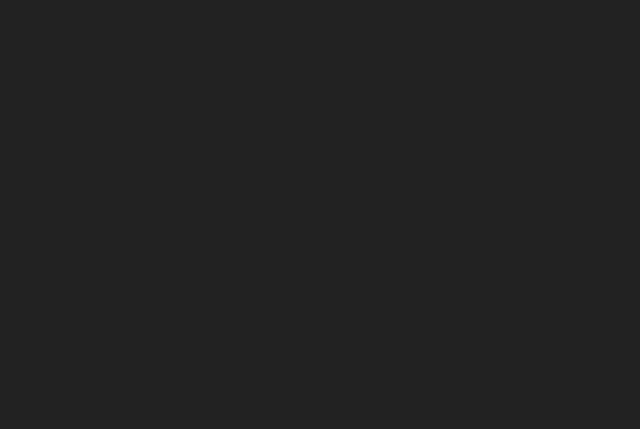
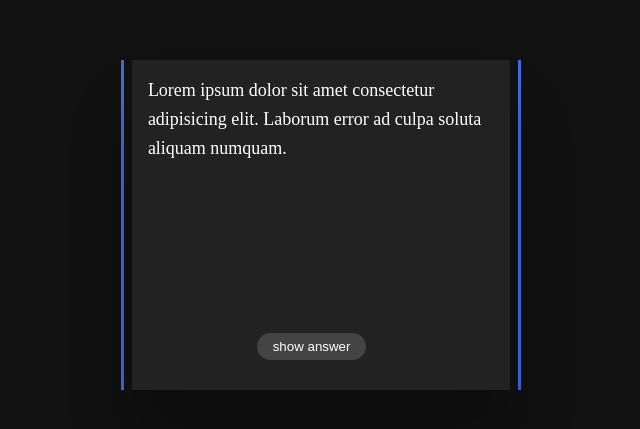
Before and after one commit to BrownEdgar/React_developers, a React (Vite) app: page / in a window 1280 px wide. Shown: the part 175-604 px from the top of the page, without its empty margins (319-959 px from the left). Built offline with nearby package versions, Linux system fonts and the light colour scheme.

Commit message:
add useTransition & customHook kexamples

```diff
--- /dev/null
+++ b/src/components/Edgar/Hooks/CustomHook/App.jsx
@@ -0,0 +1,27 @@
+import React, { useEffect } from 'react'
+import useCustomHook from './CustomHook'
+import useFetch from './useFetch'
+
+export default function App() {
+	const [count, { reset, incrementBy, decrimentBy }] = useCustomHook(0)
+	const [data, addPosts] = useFetch({
+		url: 'https://jsonplaceholder.typicode.com/posts',
+		initialValue: [],
+		limit: 2
+	});
+
+	useEffect(() => {
+		console.log('ok')
+	}, [data])
+// ???????????????????
+
+
+	return (
+		<div>
+			<h1>Data: {JSON.stringify(data, null, 1)}</h1>
+			<button onClick={() => incrementBy(4)}>incrementBy 4</button>
+			<button onClick={() => decrimentBy(2)}>decrimentBy 2</button>
+			<button onClick={addPosts}>addPosts</button>
+		</div>
+	)
+}
--- /dev/null
+++ b/src/components/Edgar/Hooks/useTransition/App.jsx
@@ -0,0 +1,58 @@
+import React, { useState, useEffect, useTransition} from 'react';
+import axios from 'axios'
+
+export default function App() {
+	const [comments, setComments] = useState([])
+	const [searchValue, setSearchValue] = useState('')
+	const [isPending, startTransition] = useTransition();
+
+	const handleSubmit = (e) => {
+		e.preventDefault()
+	}
+
+	useEffect(() => {
+		axios('https://jsonplaceholder.typicode.com/photos')
+			.then(res => setComments(res.data))
+	}, [])
+
+	const handleChange = (e) => {
+		const { value } = e.target;
+		startTransition(() => setSearchValue(value))
+	}
+
+	const filterCommets = (comments, searchValue) => {
+		if (!searchValue) {
+			return comments;
+		}
+		return comments.filter(comment => comment.title.includes(searchValue))
+	}
+
+	return (
+		<div>
+			<form onSubmit={handleSubmit}>
+				<input type="text" onChange={handleChange} />
+			</form>
+			<div className="comments">
+				{
+					isPending && <h1>Loading...</h1>
+				}
+				{
+					filterCommets(comments, searchValue)
+						.map(elem => {
+							return <div
+								key={elem.id}
+								style={{
+									margin: '14px auto',
+									borderBottom: '2px solid grey',
+									padding: '14px'
+								}}>
+									<img src={elem.url} alt="" width={200}/>
+								<h2>{elem.title}</h2>
+								<p>Lorem ipsum dolor sit, amet consectetur adipisicing elit. Expedita corporis, soluta delectus eaque libero dolorem iure iusto ipsum sed amet.</p>
+							</div>
+						})
+				}
+			</div>
+		</div>
+	)
+}
--- /dev/null
+++ b/src/components/Edgar/Test2/App.css
@@ -0,0 +1,81 @@
+.wrap {
+	width: 100%;
+	height: 100vh;
+	display: flex;
+	justify-content: center;
+	align-items: center;
+	background-color: #111;
+}
+
+.box {
+	border-right: 3px solid royalblue;
+	border-left: 3px solid royalblue;
+	color: #fff;
+	padding: 1rem;
+	position: relative;
+	padding: 1rem;
+	border-radius: 0;
+	transform-style: preserve-3d;
+	perspective: 1000px;
+	height: 330px;
+	width: 400px;
+}
+
+.box p {
+	line-height: 1.6;
+	font-size: 18px;
+}
+
+.box button {
+	padding: 6px 16px;
+	border: 0;
+	margin: 20px 0;
+	cursor: pointer;
+	border-radius: 16px;
+	background-color: #444;
+	color: #fff;
+	transition: 0.3s;
+	position: absolute;
+	bottom: 10px;
+	left: 33%;
+
+}
+
+.box button:hover {
+	color: greenyellow;
+	transition: 0.3s;
+}
+
+.box button:active {
+	scale: 0.95;
+	transition: 0.3s;
+	background-color: #fff;
+	color: #111;
+}
+
+.box>div {
+	position: absolute;
+	width: 96%;
+	margin: 0 auto;
+	height: 100%;
+	left: 2%;
+	top: 0px;
+	backface-visibility: hidden;
+	transition: transform 1s;
+	box-shadow: rgba(0, 0, 0, 0.25) 0px 54px 55px;
+	background-color: #222;
+	padding: 1rem;
+}
+
+.answer {
+	transform: rotateY(-180deg);
+
+}
+
+.box.active .answer {
+	transform: rotateY(0deg);
+}
+
+.box.active .question {
+	transform: rotateY(180deg);
+}
--- a/src/components/Edgar/Test2/App.jsx
+++ b/src/components/Edgar/Test2/App.jsx
@@ -1,22 +1,34 @@
 import React, { useState, useEffect } from 'react'
 
+import './App.css'
+
 export default function App() {
-	const [data, setData] = useState([])
+	const [data, setData] = useState([
+		{
+			id: 1,
+			question: "Lorem ipsum dolor sit amet consectetur adipisicing elit. Laborum error ad culpa soluta aliquam numquam.",
+			answer: 'Lorem ipsum, dolor sit amet consectetur adipisicing elit. Aspernatur alias reiciendis praesentium quas.'
+		}
+	])
+	const [isShow, setIsShow] = useState(false)
 
 
-	useEffect(() => {
-		const handleClick = (e) => {
-			console.log("ok")
-		}
-		window.addEventListener('mousemove', handleClick)
-		return () => window.removeEventListener('mousemove', handleClick)
-	}, [])
+	const toggleShow = () => {
+		setIsShow(!isShow)
+	}
 
 	return (
-		<div>
-			{
-				data.map((elem, index) => <p key={index}>{elem}</p>)
-			}
+		<div className='wrap'>
+			<div className={`box ${isShow ? 'active' : ''}`}>
+				<div className="question">
+					<p>{data[0].question}</p>
+					<button onClick={toggleShow}>show answer</button>
+				</div>
+				<div className="answer">
+					<p>{data[0].answer}</p>
+					<button onClick={toggleShow}>hide answer</button>
+				</div>
+			</div>
 		</div>
 	)
 }
--- a/src/index.css
+++ b/src/index.css
@@ -7,14 +7,14 @@
 
 }
 
-body {
+/* body {
 	line-height: 1.6;
 	font-family: 'Outfit', sans-serif;
 	background-color: #222;
 	color: #fff;
 	margin: 50px;
 
-}
+} */
 
 a {
 	text-decoration: none;
@@ -30,7 +30,7 @@ li {
 	border: 2px solid teal;
 }
 
-button {
+/* button {
 	border-radius: 12px;
 	padding: 13px 23px;
 	border: 2px solid #008367fb;
@@ -39,4 +39,4 @@ button {
 	font-size: 16px;
 	margin: 10px;
 	cursor: pointer;
-}
+} */
```
Also changed, not shown: src/components/Edgar/Hooks/CustomHook/CustomHook.jsx (added, +19 -0 lines), src/components/Edgar/Hooks/CustomHook/useFetch.js (added, +25 -0 lines).
